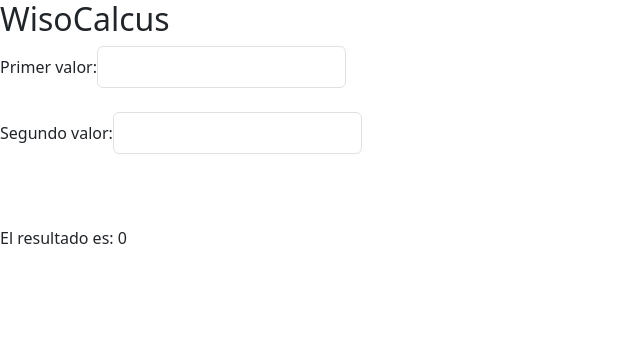
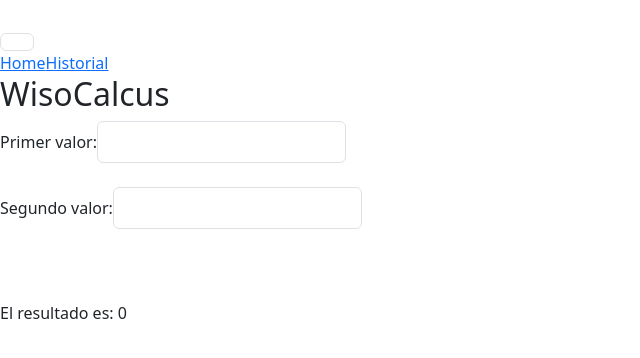
Before and after one commit to Wisofer/wisocalcus, a React (Vite) app: page / in a window 1280 px wide. Shown: the top 358 px of the page, without its empty margins (0-640 px from the left). Built offline with nearby package versions, Linux system fonts and the light colour scheme.

Commit message:
Actualizando la calculadora con historial

```diff
--- a/package.json
+++ b/package.json
@@ -10,10 +10,12 @@
     "preview": "vite preview"
   },
   "dependencies": {
+    "@supabase/supabase-js": "^2.38.4",
     "bootstrap": "^5.3.2",
     "react": "^18.2.0",
     "react-bootstrap": "^2.9.1",
-    "react-dom": "^18.2.0"
+    "react-dom": "^18.2.0",
+    "react-router-dom": "^6.18.0"
   },
   "devDependencies": {
     "@types/react": "^18.2.15",
--- a/src/App.jsx
+++ b/src/App.jsx
@@ -1,13 +1,13 @@
-import React, { useState } from 'react';
-import Calculator from './Calculator';
+import React, { useState } from "react";
+import Calculator from "./Calculator";
+import Navbar from "./Components/Navbar";
 
 function App() {
-
   return (
     <div>
-         <Calculator/>
+      <Navbar />
+      <Calculator />
     </div>
-
   );
 }
 
--- /dev/null
+++ b/src/Components/Historial.jsx
@@ -0,0 +1,36 @@
+import React, { useEffect, useState } from "react";
+import Navbar from "./Navbar";
+import { supabase } from "./Supabase";
+
+const Historial = () => {
+  const [valores, setValores] = useState([]);
+
+  useEffect(() => {
+    const fetchData = async () => {
+      const { data } = await supabase.from("historial").select("*");
+      setValores(data);
+    };
+
+    fetchData();
+  }, []);
+
+  return (
+    <div className="min-h-screen bg-gray-100">
+      <Navbar />
+      <div className="max-w-5xl mx-auto px-4 py-8">
+        <h1 className="text-3xl font-bold mb-4">Hola, soy el historial :D</h1>
+        <div className="grid gap-4 md:grid-cols-2 lg:grid-cols-3">
+          {valores.map((item, index) => (
+            <div key={index} className="bg-white rounded shadow p-4">
+              <p className="text-gray-500">Fecha de creación: {item.created_at}</p>
+              <p className="text-gray-500">Valor: {item.valor}</p>
+              <p className="text-gray-500">Resultado: {item.resultado}</p>
+            </div>
+          ))}
+        </div>
+      </div>
+    </div>
+  );
+};
+
+export default Historial;
--- /dev/null
+++ b/src/Components/Navbar.jsx
@@ -0,0 +1,32 @@
+import React from 'react';
+import { Link } from 'react-router-dom';
+
+const Navbar = () => {
+  return (
+    <nav className="flex items-center justify-between flex-wrap bg-gray-900 p-6">
+      <div className="flex items-center flex-shrink-0 text-white mr-6">
+        <span className="font-semibold text-xl tracking-tight">------</span>
+      </div>
+      <div className="block lg:hidden">
+        <button className="flex items-center px-3 py-2 border rounded text-gray-500 border-gray-600 hover:text-white hover:border-white">
+          <svg className="fill-current h-3 w-3" viewBox="0 0 20 20" xmlns="http://www.w3.org/2000/svg">
+            <title>Menu</title>
+            <path d="M0 3h20v2H0zm0 5h20v2H0zm0 5h20v2H0z"/>
+          </svg>
+        </button>
+      </div>
+      <div className="w-full flex-grow lg:flex lg:items-center lg:w-auto">
+        <div className="text-sm lg:flex-grow">
+          <Link to={"/"} className="block mt-4 lg:inline-block lg:mt-0 text-gray-300 hover:text-white mr-4">
+            Home
+          </Link>
+          <Link to={"/historial"} className="block mt-4 lg:inline-block lg:mt-0 text-gray-300 hover:text-white mr-4">
+            Historial
+          </Link>
+        </div>
+      </div>
+    </nav>
+  );
+}
+
+export default Navbar;
--- /dev/null
+++ b/src/Components/Supabase.jsx
@@ -0,0 +1,7 @@
+import { createClient } from "@supabase/supabase-js";
+
+// Create a single supabase client for interacting with your database
+export const supabase = createClient(
+  "https://chqcjdglmqtdeekkayvr.supabase.co",
+  "eyJhbGciOiJIUzI1NiIsInR5cCI6IkpXVCJ9.eyJpc3MiOiJzdXBhYmFzZSIsInJlZiI6ImNocWNqZGdsbXF0ZGVla2theXZyIiwicm9sZSI6ImFub24iLCJpYXQiOjE2OTgxNjIwMTcsImV4cCI6MjAxMzczODAxN30.oLtBZ1C2ur6Txw6hgAD0LuizHVxlNPW7PVJwshfgXJY"
+);
--- a/src/main.jsx
+++ b/src/main.jsx
@@ -3,9 +3,27 @@ import ReactDOM from 'react-dom/client'
 import App from './App.jsx'
 import './index.css'
 import 'bootstrap/dist/css/bootstrap.min.css'
+import { Route, createBrowserRouter,Routes, RouterProvider } from 'react-router-dom'
+import Historial from './Components/Historial.jsx'
+
+const route = createBrowserRouter([
+  {
+    path:"/",
+    element: <App/>
+  },
+  {
+    path:"/historial",
+    element: <Historial/>
+
+  }
+
+])
+
+
+
 
 ReactDOM.createRoot(document.getElementById('root')).render(
   <React.StrictMode>
-    <App />
+    <RouterProvider router={route} />
   </React.StrictMode>,
 )
```
Also changed, not shown: 1 other file (tests, documents, lock files or other folders).
